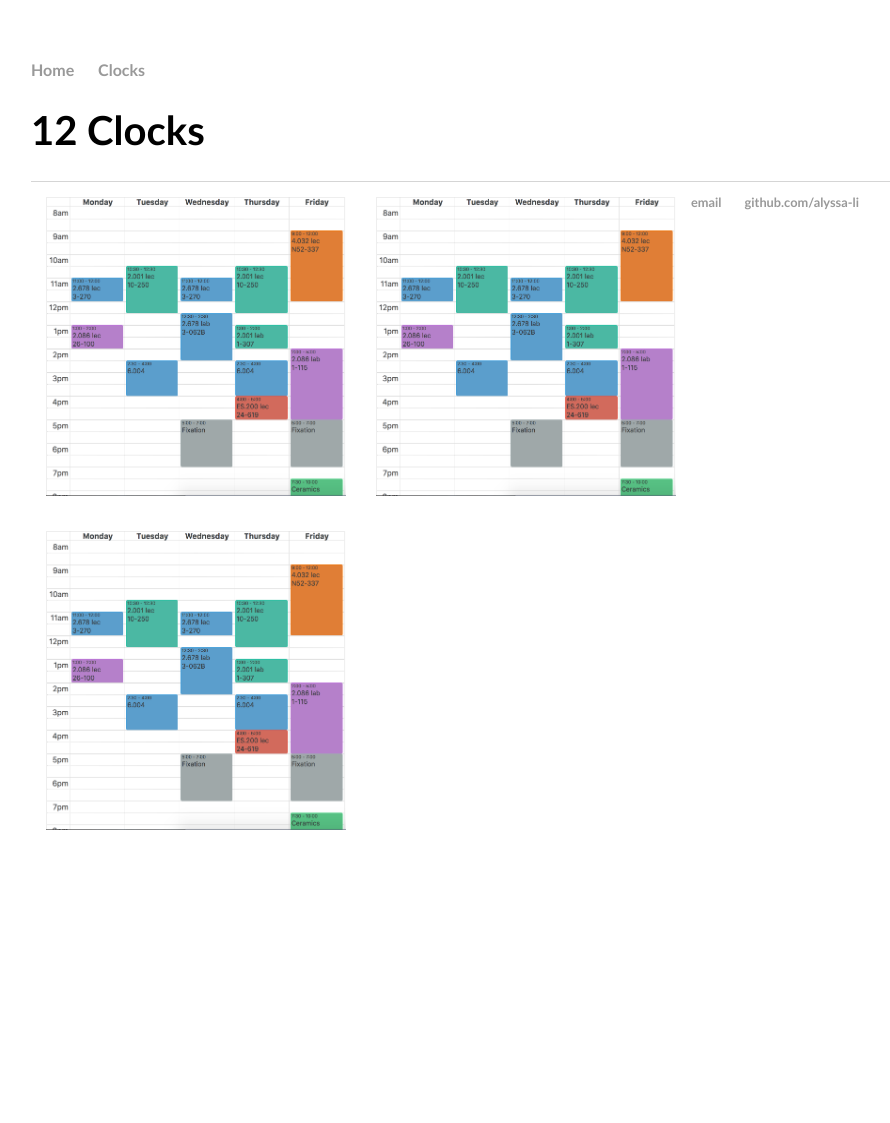
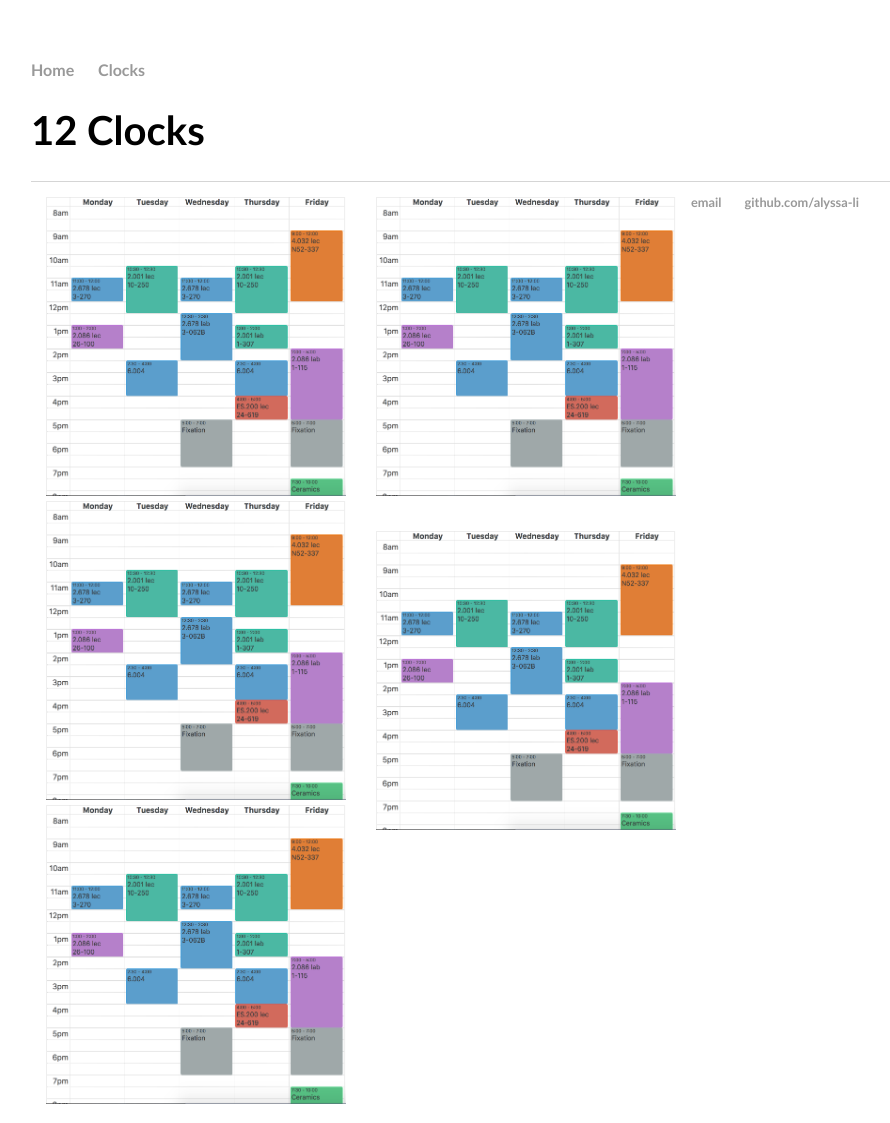
Before and after one commit to alyssa-li/4.032, a Jekyll site: the page built from clocks.html, in a window 1280 px wide. Shown: the whole page, without its empty margins (161-1051 px from the left). Built offline with Jekyll 4.4.1, drawn with Linux system fonts in a browser that asks for light colours; before the commit the page ends 900 px from its top, so only the background shows below that.

Commit message:
Update clocks.html

```diff
--- a/clocks.html
+++ b/clocks.html
@@ -5,6 +5,8 @@ title: Clocks
 <div class="blurb">
 	<h1>12 Clocks</h1>
 	<div class="clock_image">
+		<img src='schedule.png' width="300px" height="300px" margin: 15px > </img>
+		<img src='schedule.png' width="300px" height="300px" margin: 15px > </img>
 		<img src='schedule.png' width="300px" height="300px" margin: 15px > </img>
 	</div>
 	<div class="clock_image">
```
